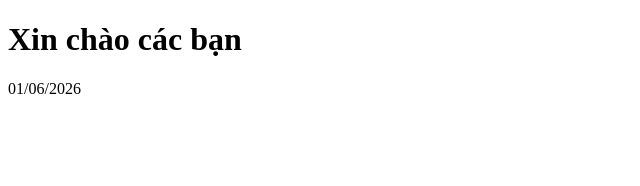
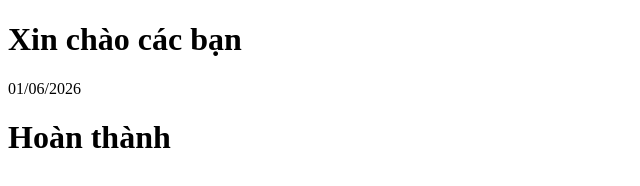
Before and after one commit to chinhpd5/workshop-git, a plain HTML site: page index.html in a window 1280 px wide. Shown: the whole page, without its empty margins (0-640 px from the left). Drawn offline with Linux system fonts and the light colour scheme.

```diff
--- a/index.html
+++ b/index.html
@@ -8,5 +8,6 @@
 <body>
   <h1>Xin chào các bạn</h1>
   <p>01/06/2026</p>
+  <h1>Hoàn thành</h1>
 </body>
 </html>
```
